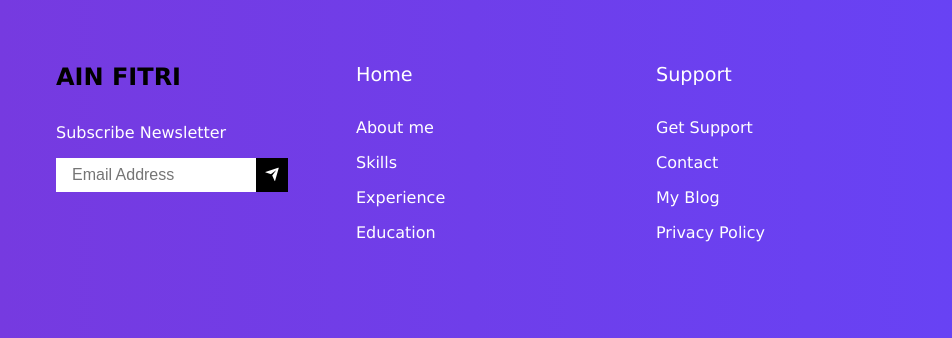
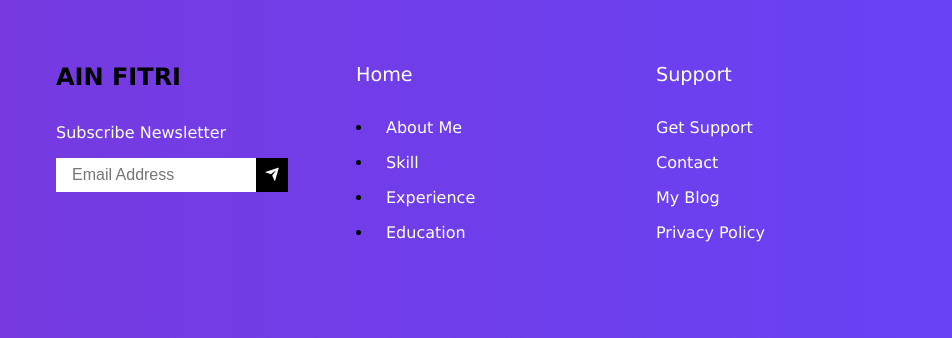
Before and after one commit to AinFitri/ind-ims456, a plain HTML site: page index.html in a window 1280 px wide. Shown: the part 4256-4594 px from the top of the page, 0-952 px from the left. Drawn offline with nearby package versions, Linux system fonts and the light colour scheme.

Commit message:
Add files via upload

```diff
--- a/index.html
+++ b/index.html
@@ -262,11 +262,13 @@
                     </form>
                   </div>
                   <div class="footer__col">
+                    <ul class="nav__links">
+                    </ul>
                     <h4>Home</h4>
-                    <p>About me</p>
-                    <p>Skills</p>
-                    <p>Experience</p>
-                    <p>Education</p>
+                    <p><li class="link"><a href="index.html">About Me</a></li></p>
+                    <p><li class="link"><a href="skills.html">Skill</a></li></p>
+                    <p><li class="link"><a href="experience.html">Experience</a></li></p>
+                    <p><li class="link"><a href="education.html">Education</a></p>
                   </div>
                   <div class="footer__col">
                     <h4>Support</h4>
```
